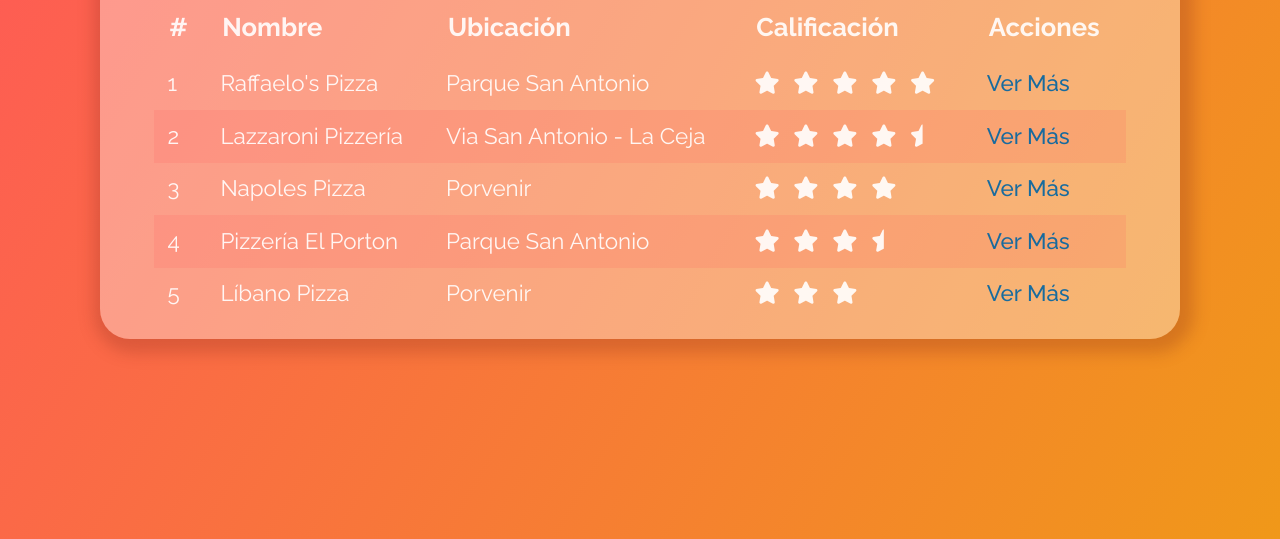
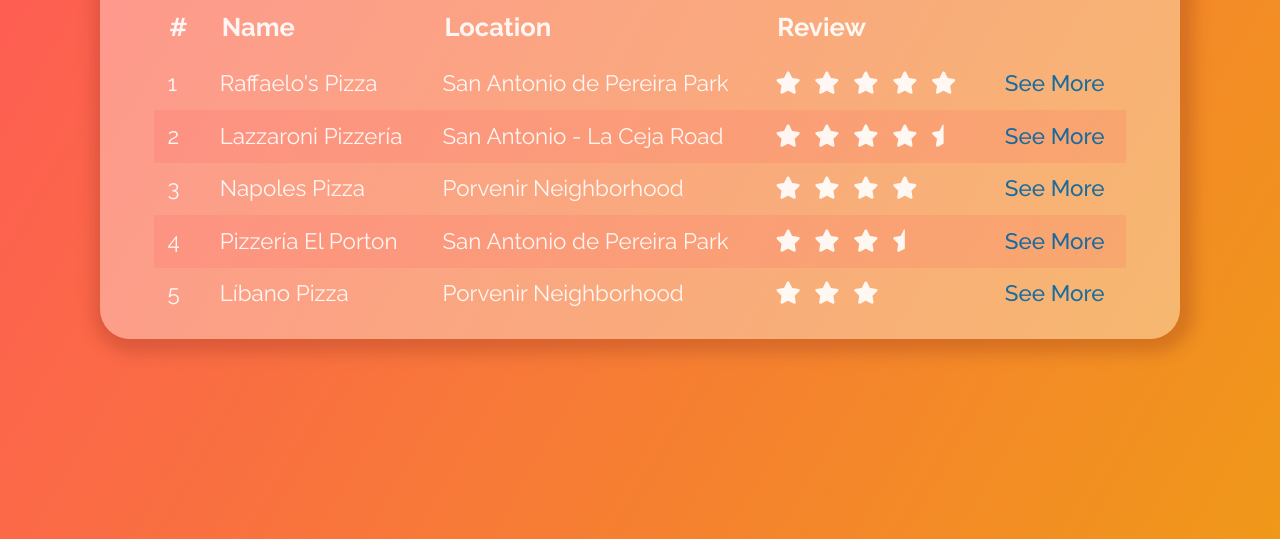
Before and after one commit to DavidZabaleta/Pizzerias, a plain HTML site: page index.html in a window 1280 px wide. Shown: the part 261-800 px from the top of the page. Drawn offline with nearby package versions, Linux system fonts and the light colour scheme.

Commit message:
Project language changed from Spanish to English

```diff
--- a/index.html
+++ b/index.html
@@ -4,35 +4,35 @@
     <meta charset="UTF-8">
     <meta name="viewport" content="width=device-width, initial-scale=1.0">
     <meta http-equiv="X-UA-Compatible" content="ie=edge">
-    <title>Top 5 Pizzerias en Rionegro 🍕</title>
+    <title>Top 5 Best Pizza Places in Rionegro 🍕</title>
     <link href="https://fonts.googleapis.com/css?family=Raleway:300,400,500,700&display=swap" rel="stylesheet">
     <link rel="stylesheet" href="https://necolas.github.io/normalize.css/8.0.1/normalize.css">
     <link rel="stylesheet" href="/assets/css/main.css">
     <link rel="stylesheet" href="/assets/css/animate.css">
     <script src="https://kit.fontawesome.com/217a791c54.js"></script>
 </head>
-<!--Se usa en el proyecto archivos externos que son escenciales como normalize.css, font-awesome para inconos simples y Animate.css-->
+<!--External files that are essential, such as normalize.css, font-awesome for simple icons and Animate.css are used in this project-->
 <body>
     <div class="container">
         <div class="content animated fadeInDown fast">
             <header>
-                <h1>Top 5 Pizzerias en Rionegro
+                <h1>Top 5 Best Pizza Places in Rionegro
                     <span class="pizza animated fadeInRight infinite">🍕</span>
                 </h1>
             </header>
             <table class="table">
                 <thead>
                     <th>#</th>
-                    <th>Nombre</th>
-                    <th>Ubicación</th>
-                    <th>Calificación</th>
-                    <th>Acciones</th>
+                    <th>Name</th>
+                    <th>Location</th>
+                    <th>Review</th>
+                    <th></th>
                 </thead>
                 <tbody>
                     <tr>
                         <td>1</td>
                         <td>Raffaelo's Pizza</td>
-                        <td>Parque San Antonio</td>
+                        <td>San Antonio de Pereira Park</td>
                         <td>
                             <i class="fas fa-star"></i>
                             <i class="fas fa-star"></i>
@@ -41,13 +41,13 @@
                             <i class="fas fa-star"></i>
                         </td>
                         <td>
-                            <a href="./pizzerias/raffaelos.html" target="_blank" rel="noopener noreferrer">Ver Más</a>
+                            <a href="./pizzerias/raffaelos.html" target="_blank" rel="noopener noreferrer">See More</a>
                         </td>
                     </tr>
                     <tr>
                         <td>2</td>
                         <td>Lazzaroni Pizzería</td>
-                        <td>Via San Antonio - La Ceja</td>
+                        <td>San Antonio - La Ceja Road</td>
                         <td>
                             <i class="fas fa-star"></i>
                             <i class="fas fa-star"></i>
@@ -56,13 +56,13 @@
                             <i class="fas fa-star-half"></i>
                         </td>
                         <td>
-                            <a href="./pizzerias/lazzaroni.html" target="_blank" rel="noopener noreferrer">Ver Más</a>
+                            <a href="./pizzerias/lazzaroni.html" target="_blank" rel="noopener noreferrer">See More</a>
                         </td>
                     </tr>
                     <tr>
                         <td>3</td>
                         <td>Napoles Pizza</td>
-                        <td>Porvenir</td>
+                        <td>Porvenir Neighborhood</td>
                         <td>
                             <i class="fas fa-star"></i>
                             <i class="fas fa-star"></i>
@@ -70,13 +70,13 @@
                             <i class="fas fa-star"></i>
                         </td>
                         <td>
-                            <a href="./pizzerias/napoles.html" target="_blank" rel="noopener noreferrer">Ver Más</a>
+                            <a href="./pizzerias/napoles.html" target="_blank" rel="noopener noreferrer">See More</a>
                         </td>
                     </tr>
                     <tr>
                         <td>4</td>
                         <td>Pizzería El Porton</td>
-                        <td>Parque San Antonio</td>
+                        <td>San Antonio de Pereira Park</td>
                         <td>
                             <i class="fas fa-star"></i>
                             <i class="fas fa-star"></i>
@@ -84,20 +84,20 @@
                             <i class="fas fa-star-half"></i>
                         </td>
                         <td>
-                            <a href="./pizzerias/el-porton.html" target="_blank" rel="noopener noreferrer">Ver Más</a>
+                            <a href="./pizzerias/el-porton.html" target="_blank" rel="noopener noreferrer">See More</a>
                         </td>
                     </tr>
                     <tr>
                         <td>5</td>
                         <td>Líbano Pizza</td>
-                        <td>Porvenir</td>
+                        <td>Porvenir Neighborhood</td>
                         <td>
                             <i class="fas fa-star"></i>
                             <i class="fas fa-star"></i>
                             <i class="fas fa-star"></i>
                         </td>
                         <td>
-                            <a href="./pizzerias/libano.html" target="_blank" rel="noopener noreferrer">Ver Más</a>
+                            <a href="./pizzerias/libano.html" target="_blank" rel="noopener noreferrer">See More</a>
                         </td>
                     </tr>
                 </tbody>
```
Also changed, not shown: pizzerias/el-porton.html (+2 -2 lines), pizzerias/lazzaroni.html (+2 -2 lines), pizzerias/libano.html (+2 -2 lines), pizzerias/napoles.html (+2 -2 lines), pizzerias/raffaelos.html (+2 -2 lines).
